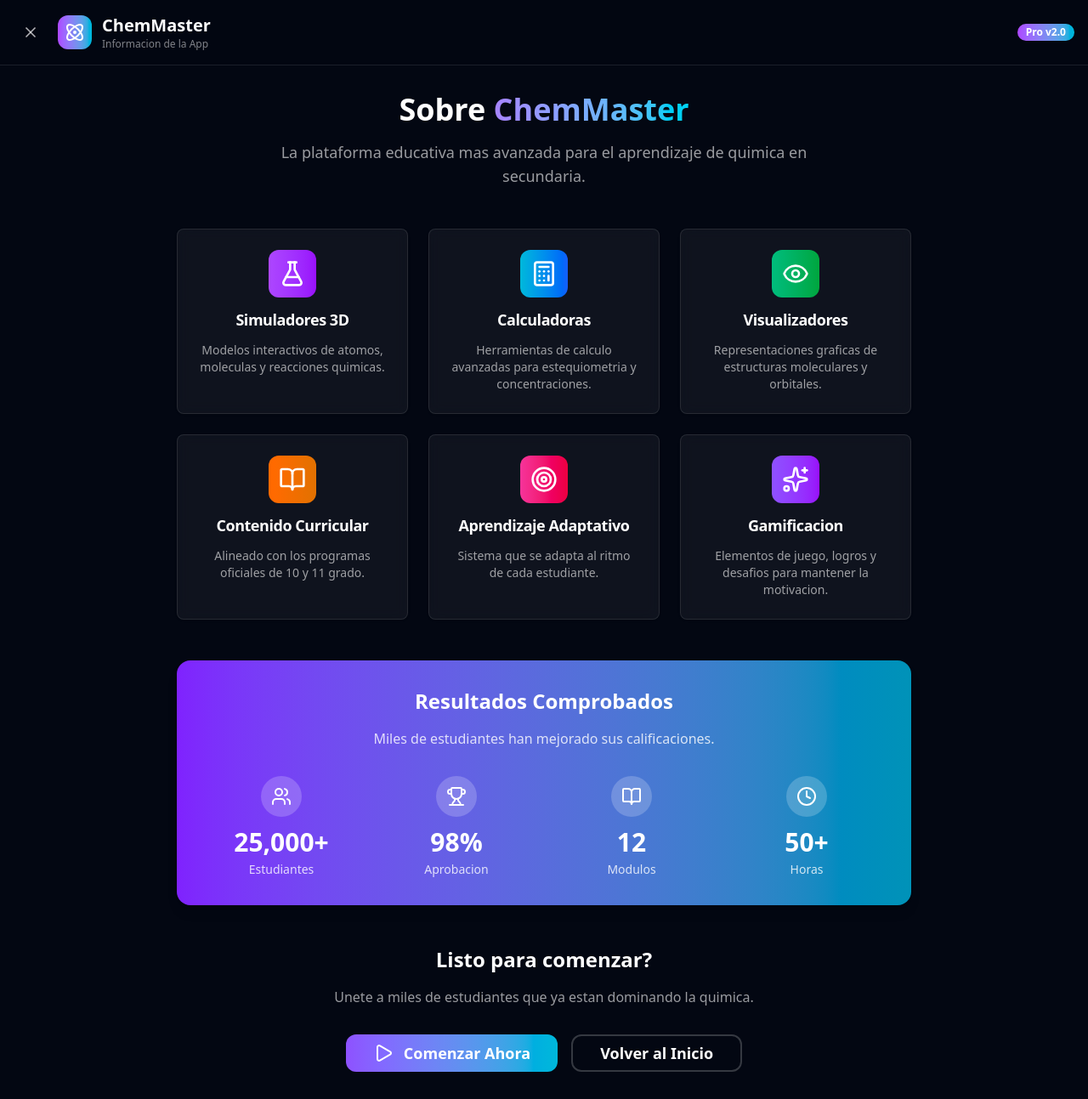
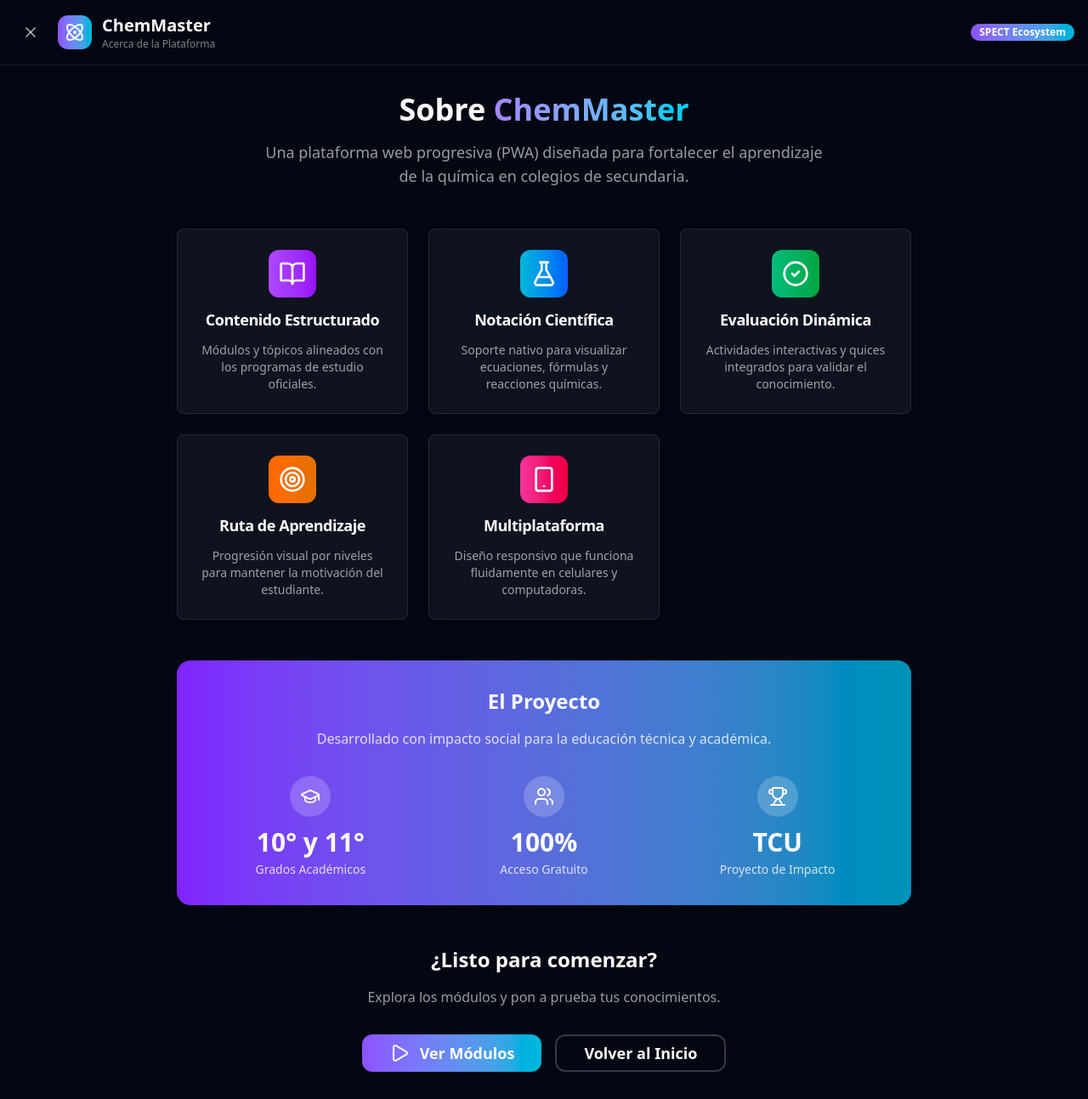
Before and after one commit to MarioCordero/TCU.MEP, a React (Vite) app in the folder chemmaster-app/: page /ChemMaster/info in a window 1280 px wide. Shown: the whole page at 85% size. Built offline with nearby package versions, Linux system fonts and the light colour scheme; what @blocknote/core, @blocknote/react would draw is missing.

Commit message:
# REFRACT:
- Cambiando página de info

```diff
--- a/chemmaster-app/src/pages/InfoPage.tsx
+++ b/chemmaster-app/src/pages/InfoPage.tsx
@@ -1,5 +1,8 @@
 import { motion } from "framer-motion"
-import { Atom, BookOpen, Calculator, Eye, FlaskConical, Play, Sparkles, Target, Trophy, Users, Clock, X } from "lucide-react"
+import {
+  Atom, BookOpen, CheckCircle2, FlaskConical, Play,
+  Target, Trophy, Users, X, Smartphone, GraduationCap
+} from "lucide-react"
 import { Badge } from "../components/ui/badge"
 import { Button } from "../components/ui/button"
 import { Card, CardContent, CardHeader, CardTitle } from "../components/ui/card"
@@ -20,16 +23,17 @@ export default function InfoPage({ onBack, onStart }: InfoPageProps) {
                 <X className="h-5 w-5" />
               </Button>
               <div className="flex items-center gap-3">
-                <div className="p-2 bg-gradient-to-r from-purple-500 to-cyan-500 rounded-xl">
+                <div className="p-2 bg-gradient-to-r from-violet-500 to-cyan-500 rounded-xl">
                   <Atom className="h-6 w-6 text-white" />
                 </div>
                 <div>
                   <h1 className="text-xl font-bold text-white">ChemMaster</h1>
-                  <p className="text-xs text-white/50">Informacion de la App</p>
+                  <p className="text-xs text-white/50">Acerca de la Plataforma</p>
                 </div>
               </div>
             </div>
-            <Badge className="bg-gradient-to-r from-purple-500 to-cyan-500 text-white border-0">Pro v2.0</Badge>
+            {/* Cambiamos "Pro v2.0" por algo más acorde al ecosistema */}
+            <Badge className="bg-gradient-to-r from-violet-500 to-cyan-500 text-white border-0">SPECT Ecosystem</Badge>
           </div>
         </div>
       </header>
@@ -40,18 +44,18 @@ export default function InfoPage({ onBack, onStart }: InfoPageProps) {
             Sobre <span className="bg-gradient-to-r from-violet-400 to-cyan-400 bg-clip-text text-transparent">ChemMaster</span>
           </h1>
           <p className="text-lg text-white/60 max-w-2xl mx-auto">
-            La plataforma educativa mas avanzada para el aprendizaje de quimica en secundaria.
+            Una plataforma web progresiva (PWA) diseñada para fortalecer el aprendizaje de la química en colegios de secundaria.
           </p>
         </div>
 
+        {/* Las verdaderas características de tu app */}
         <div className="grid grid-cols-1 md:grid-cols-2 lg:grid-cols-3 gap-6 mb-12">
           {[
-            { icon: FlaskConical, title: "Simuladores 3D", desc: "Modelos interactivos de atomos, moleculas y reacciones quimicas.", color: "from-purple-500 to-purple-600" },
-            { icon: Calculator, title: "Calculadoras", desc: "Herramientas de calculo avanzadas para estequiometria y concentraciones.", color: "from-cyan-500 to-blue-600" },
-            { icon: Eye, title: "Visualizadores", desc: "Representaciones graficas de estructuras moleculares y orbitales.", color: "from-emerald-500 to-green-600" },
-            { icon: BookOpen, title: "Contenido Curricular", desc: "Alineado con los programas oficiales de 10 y 11 grado.", color: "from-orange-500 to-amber-600" },
-            { icon: Target, title: "Aprendizaje Adaptativo", desc: "Sistema que se adapta al ritmo de cada estudiante.", color: "from-pink-500 to-rose-600" },
-            { icon: Sparkles, title: "Gamificacion", desc: "Elementos de juego, logros y desafios para mantener la motivacion.", color: "from-violet-500 to-purple-600" },
+            { icon: BookOpen, title: "Contenido Estructurado", desc: "Módulos y tópicos alineados con los programas de estudio oficiales.", color: "from-purple-500 to-purple-600" },
+            { icon: FlaskConical, title: "Notación Científica", desc: "Soporte nativo para visualizar ecuaciones, fórmulas y reacciones químicas.", color: "from-cyan-500 to-blue-600" },
+            { icon: CheckCircle2, title: "Evaluación Dinámica", desc: "Actividades interactivas y quices integrados para validar el conocimiento.", color: "from-emerald-500 to-green-600" },
+            { icon: Target, title: "Ruta de Aprendizaje", desc: "Progresión visual por niveles para mantener la motivación del estudiante.", color: "from-orange-500 to-amber-600" },
+            { icon: Smartphone, title: "Multiplataforma", desc: "Diseño responsivo que funciona fluidamente en celulares y computadoras.", color: "from-pink-500 to-rose-600" },
           ].map((item, i) => (
             <motion.div key={i} initial={{ opacity: 0, y: 20 }} animate={{ opacity: 1, y: 0 }} transition={{ delay: i * 0.1 }}>
               <Card className="border-0 bg-white/5 backdrop-blur-sm border border-white/10 h-full">
@@ -69,23 +73,23 @@ export default function InfoPage({ onBack, onStart }: InfoPageProps) {
           ))}
         </div>
 
+        {/* Reemplazamos los números falsos por los pilares del proyecto */}
         <div className="bg-gradient-to-r from-violet-600 to-cyan-600 text-white p-8 rounded-2xl shadow-lg mb-12">
           <div className="text-center mb-8">
-            <h2 className="text-2xl font-bold mb-4">Resultados Comprobados</h2>
-            <p className="text-white/80">Miles de estudiantes han mejorado sus calificaciones.</p>
+            <h2 className="text-2xl font-bold mb-4">El Proyecto</h2>
+            <p className="text-white/80">Desarrollado con impacto social para la educación técnica y académica.</p>
           </div>
-          <div className="grid grid-cols-2 md:grid-cols-4 gap-6">
+          <div className="grid grid-cols-2 md:grid-cols-3 gap-6">
             {[
-              { icon: Users, value: "25,000+", label: "Estudiantes" },
-              { icon: Trophy, value: "98%", label: "Aprobacion" },
-              { icon: BookOpen, value: "12", label: "Modulos" },
-              { icon: Clock, value: "50+", label: "Horas" },
+              { icon: GraduationCap, value: "10° y 11°", label: "Grados Académicos" },
+              { icon: Users, value: "100%", label: "Acceso Gratuito" },
+              { icon: Trophy, value: "TCU", label: "Proyecto de Impacto" },
             ].map((stat, i) => (
               <div key={i} className="text-center">
                 <div className="p-3 bg-white/20 rounded-full w-fit mx-auto mb-3">
                   <stat.icon className="h-6 w-6 text-white" />
                 </div>
-                <div className="text-3xl font-bold mb-1">{stat.value}</div>
+                <div className="text-2xl md:text-3xl font-bold mb-1">{stat.value}</div>
                 <div className="text-white/80 text-sm">{stat.label}</div>
               </div>
             ))}
@@ -93,12 +97,12 @@ export default function InfoPage({ onBack, onStart }: InfoPageProps) {
         </div>
 
         <div className="text-center">
-          <h2 className="text-2xl font-bold text-white mb-4">Listo para comenzar?</h2>
-          <p className="text-white/60 mb-8">Unete a miles de estudiantes que ya estan dominando la quimica.</p>
+          <h2 className="text-2xl font-bold text-white mb-4">¿Listo para comenzar?</h2>
+          <p className="text-white/60 mb-8">Explora los módulos y pon a prueba tus conocimientos.</p>
           <div className="flex flex-col sm:flex-row gap-4 justify-center">
             <Button size="lg" className="bg-gradient-to-r from-violet-500 to-cyan-500 hover:from-violet-600 hover:to-cyan-600 text-white px-8 py-4 text-lg font-semibold rounded-xl" onClick={onStart}>
               <Play className="mr-3 h-6 w-6" />
-              Comenzar Ahora
+              Ver Módulos
             </Button>
             <Button size="lg" variant="outline" className="border-2 border-white/20 text-white hover:bg-white/10 px-8 py-4 text-lg font-semibold rounded-xl bg-transparent" onClick={onBack}>
               Volver al Inicio
```
